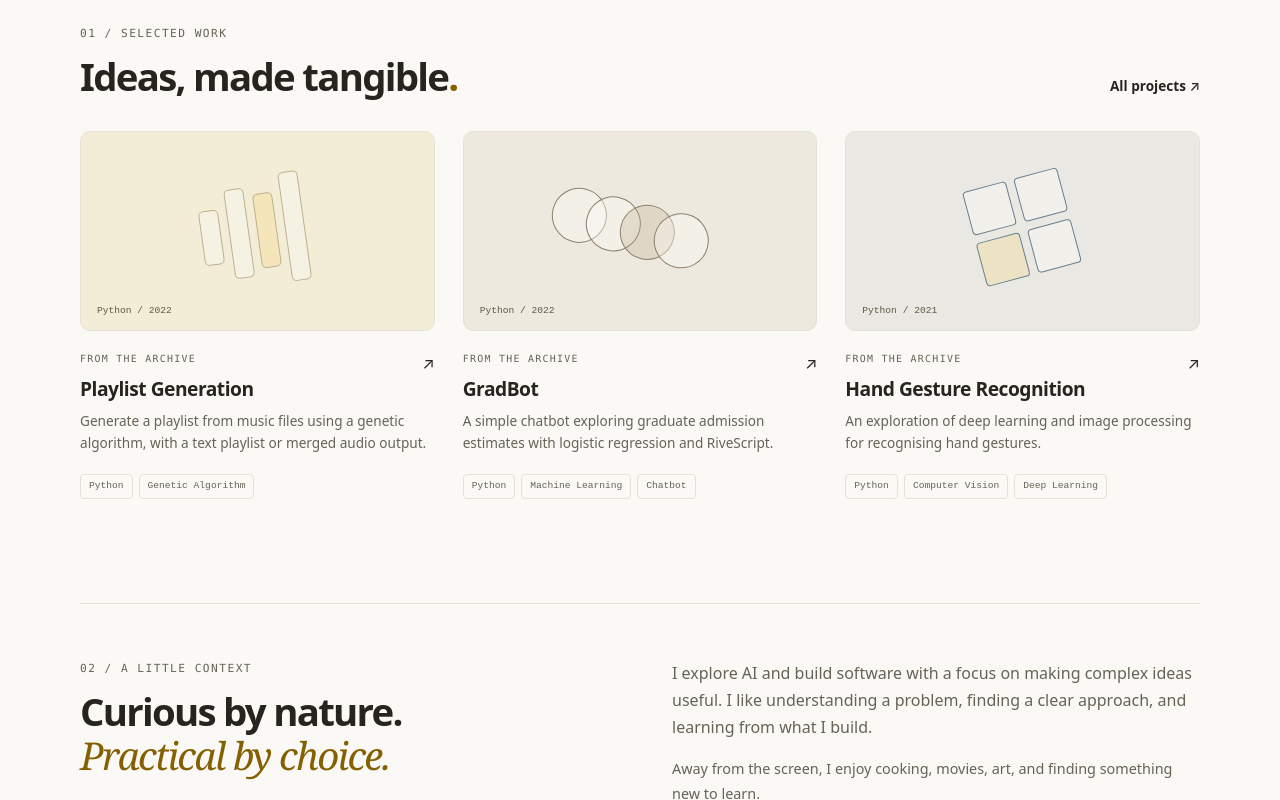
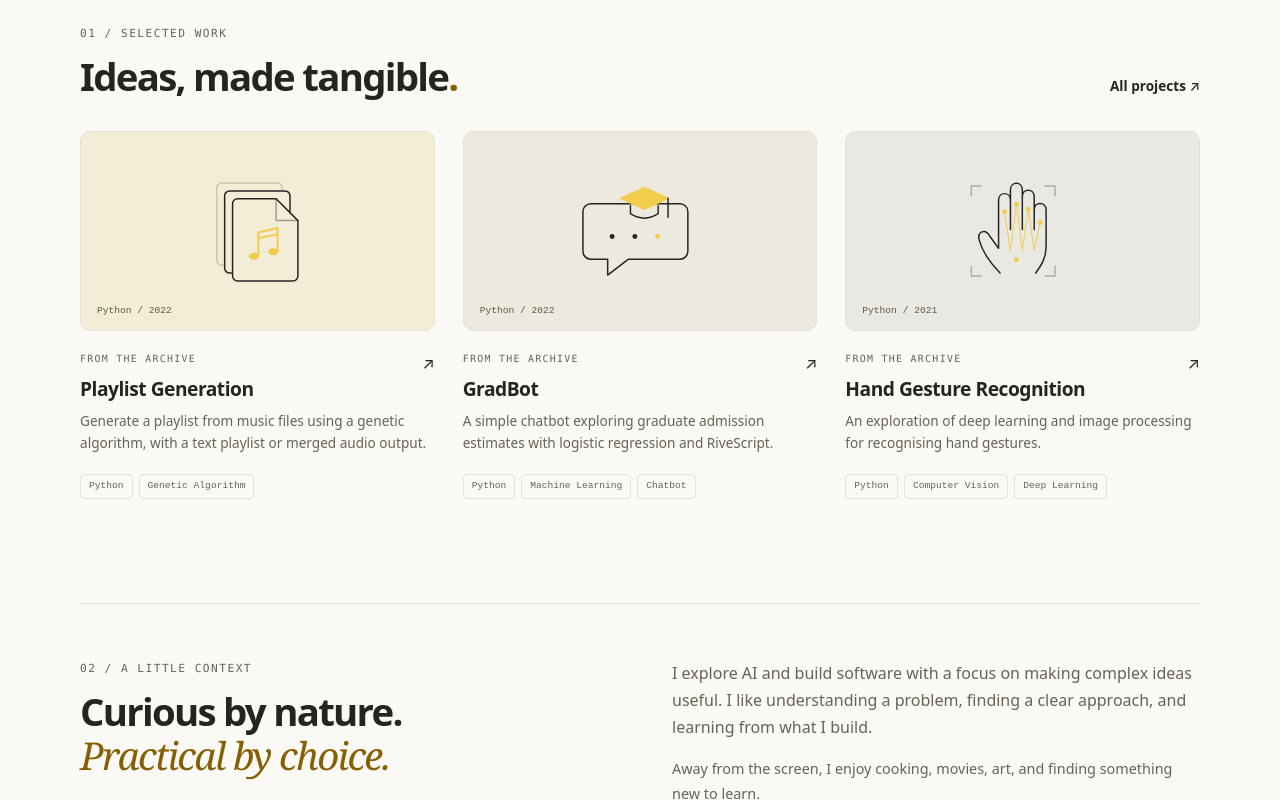
Before and after one commit to ani-poroorkara/ani-poroorkara.github.io, an Astro site: page / in a window 1280 px wide. Shown: the part 790-1590 px from the top of the page. Built offline with nearby package versions, Linux system fonts and the light colour scheme; Astro itself is replaced by a stand-in of ours; some packages are replaced by stand-ins of ours.

Commit message:
Refine portfolio project artwork and navigation

```diff
--- a/src/components/Navigation.astro
+++ b/src/components/Navigation.astro
@@ -1,6 +1,6 @@
 ---
 import { site } from '../lib/data';
-const links = [['/', 'Home'], ['/projects/', 'Projects'], ['/blog/', 'Blog'], ['/resume/', 'Résumé']];
+const links = [['/', 'Home'], ['/blog/', 'Blog'], ['/resume/', 'Résumé']];
 const current = Astro.url.pathname;
 ---
 <a class="skip-link" href="#main">Skip to content</a>
--- a/src/components/ProjectCard.astro
+++ b/src/components/ProjectCard.astro
@@ -1,11 +1,12 @@
 ---
 import type { CollectionEntry } from 'astro:content';
+import ProjectGraphic from './ProjectGraphic.astro';
 interface Props { entry: CollectionEntry<'projects'>; index?: number; }
 const { entry, index = 0 } = Astro.props;
 ---
 <article class="project-card">
   <a href={`/projects/${entry.id}/`} class={`project-art art-${index % 3}`} tabindex="-1" aria-hidden="true">
-    {entry.data.cover ? <img src={entry.data.cover} alt="" loading="lazy" width="640" height="400" /> : <div class={`diagram diagram-${index % 3}`}><span></span><span></span><span></span><span></span><i></i></div>}
+    {entry.data.cover ? <img src={entry.data.cover} alt="" loading="lazy" width="640" height="400" /> : <ProjectGraphic id={entry.id} title={entry.data.title} />}
     <span class="art-label">{entry.data.tags[0] || 'Software'} / {entry.data.published.slice(0, 4)}</span>
   </a>
   <div class="card-top"><span class="eyebrow">{entry.data.status === 'archived' ? 'From the archive' : entry.data.status === 'experiment' ? 'Experiment' : 'Project'}</span><span aria-hidden="true">↗</span></div>
--- /dev/null
+++ b/src/components/ProjectGraphic.astro
@@ -0,0 +1,52 @@
+---
+interface Props { id: string; title: string; }
+const { id, title } = Astro.props;
+---
+<svg class="project-graphic" viewBox="0 0 640 400" fill="none" xmlns="http://www.w3.org/2000/svg" role="img" aria-label={title}>
+  <g stroke="currentColor" stroke-width="3" stroke-linecap="round" stroke-linejoin="round">
+    {id === 'playlist-generation' ? <>
+      <rect x="238" y="103" width="132" height="166" rx="10" opacity=".2" />
+      <rect x="254" y="119" width="132" height="166" rx="10" fill="var(--art)" />
+      <path d="M280 135h78l44 44v112a10 10 0 0 1-10 10H280a10 10 0 0 1-10-10V145a10 10 0 0 1 10-10Z" fill="var(--art)" />
+      <path d="M358 135v44h44" opacity=".4" />
+      <path d="M322 250v-47l39-9v47m-39-26 39-9" stroke="var(--accent-fill)" stroke-width="4" />
+      <ellipse cx="313" cy="251" rx="10" ry="7" fill="var(--accent-fill)" stroke="none" />
+      <ellipse cx="352" cy="242" rx="10" ry="7" fill="var(--accent-fill)" stroke="none" />
+    </> : id === 'gradbot' ? <>
+      <path d="M220 145h180a16 16 0 0 1 16 16v80a16 16 0 0 1-16 16h-104l-42 32v-32h-34a16 16 0 0 1-16-16v-80a16 16 0 0 1 16-16Z" />
+      <path d="m280 134 48-22 48 22-48 22-48-22Z" fill="var(--accent-fill)" stroke="var(--accent-fill)" />
+      <path d="M300 149v16q28 18 56 0v-16M376 134v38" />
+      <circle cx="263" cy="211" r="5" fill="currentColor" stroke="none" />
+      <circle cx="309" cy="211" r="5" fill="currentColor" stroke="none" />
+      <circle cx="355" cy="211" r="5" fill="var(--accent-fill)" stroke="none" />
+    </> : id === 'hand-gesture-recognition' ? <>
+      <path d="M275 285c-23-24-36-44-42-66-5-18 12-25 21-9l18 25V138c0-18 24-18 24 0v59-80c0-18 24-18 24 0v80-66c0-18 24-18 24 0v66-40c0-17 24-17 24 0v76c0 24-13 41-21 52" />
+      <path d="M217 129v-20h20m129 0h20v20m0 142v20h-20m-129 0h-20v-20" opacity=".3" />
+      <path d="m284 161 12 79 12-94 12 94 12-84 12 84 12-57" stroke="var(--accent-fill)" stroke-width="2" />
+      {[ [284,161],[308,146],[332,156],[356,183],[308,258] ].map(([cx,cy])=><circle {cx} {cy} r="5" fill="var(--accent-fill)" stroke="none" />)}
+    </> : id === 'decision-tree-classifier' ? <>
+      <path d="M320 133v43H240v44m80-44h80v44M240 244v22h-44v24m44-24h44v24m116-46v22h-44v24m44-24h44v24" opacity=".65" />
+      <rect x="305" y="103" width="30" height="30" rx="5" fill="var(--accent-fill)" stroke="none" />
+      {[240,400].map(cx=><circle {cx} cy="232" r="12" />)}
+      {[196,284,356,444].map((x,i)=><rect x={x-10} y="290" width="20" height="20" rx="4" fill={i===1?'var(--accent-fill)':'var(--art)'} stroke={i===1?'var(--accent-fill)':'currentColor'} />)}
+    </> : id === 'random-forest-classifier' ? <>
+      {[224,320,416].map((x,i)=><g>
+        <path d={`M${x} 125v28m-24 26v-26h48v26M${x} 220v35h${320-x}v35`} opacity=".4" />
+        <circle cx={x} cy="115" r="10" fill={i===1?'var(--accent-fill)':'var(--art)'} stroke={i===1?'var(--accent-fill)':'currentColor'} />
+        <rect x={x-33} y="179" width="18" height="18" rx="3" />
+        <rect x={x+15} y="179" width="18" height="18" rx="3" />
+        <path d={`m${x-24} 197 24 23 24-23`} opacity=".4" />
+      </g>)}
+      <circle cx="320" cy="300" r="14" fill="var(--accent-fill)" stroke="none" />
+    </> : id === 'predicting-hatred-tweets' ? <>
+      <path d="M215 131h125a12 12 0 0 1 12 12v88a12 12 0 0 1-12 12h-74l-31 25v-25h-20a12 12 0 0 1-12-12v-88a12 12 0 0 1 12-12Z" />
+      <path d="M231 165h91m-91 23h63m-63 23h42" opacity=".35" />
+      <path d="m357 194 60 0m-13-13 13 13-13 13" />
+      <rect x="377" y="232" width="44" height="44" rx="10" fill="var(--accent-fill)" stroke="none" />
+      <path d="m389 254 7 7 13-15" stroke="var(--bg)" />
+    </> : <><path d="m290 169-31 31 31 31m60-62 31 31-31 31m-21-72-18 82" /></>}
+  </g>
+</svg>
+<style>
+  .project-graphic { display:block; width:100%; height:100%; color:var(--ink); }
+</style>
--- a/src/pages/index.astro
+++ b/src/pages/index.astro
@@ -10,7 +10,7 @@ const posts = (await getPublicPosts()).slice(0, 3);
 ---
 <BaseLayout title="Anirudh Poroorkara — AI-first thinking" description={site.seoDescription} canonicalPath="/">
   <section class="hero" id="landing">
-    <div class="hero-copy"><p class="eyebrow"><span class="status-dot"></span> Anirudh Poroorkara / Engineer & explorer</p><h1>Complex problems.<br /><span class="serif">Simple answers.</span></h1><p class="hero-description">{site.headline} I build, experiment, and share what I learn along the way.</p><div class="hero-actions"><a class="button" href="/projects/">Explore my work <span aria-hidden="true">↗</span></a><a class="text-link" href="/blog/">Read my notes →</a></div><div class="hero-footnote"><span>AI & machine learning</span><span>Software</span><span>Curiosity</span></div></div>
+    <div class="hero-copy"><p class="eyebrow"><span class="status-dot"></span> Anirudh Poroorkara / Engineer & explorer</p><h1>Complex problems.<br /><span class="serif">Simple answers.</span></h1><p class="hero-description">{site.headline} I build, experiment, and share what I learn along the way.</p><div class="hero-actions"><a class="button" href={site.socials.find(social => social.label === 'LinkedIn')?.url}>Explore my work <span aria-hidden="true">↗</span></a><a class="text-link" href="/blog/">Read my notes →</a></div><div class="hero-footnote"><span>AI & machine learning</span><span>Software</span><span>Curiosity</span></div></div>
     <div class="hero-illustration"><div class="hero-visual" aria-hidden="true"><div class="visual-grid"></div><div class="signal signal-a"></div><div class="signal signal-b"></div><div class="signal signal-c"></div><div class="signal signal-d"></div><div class="clarity-node"><span>many possibilities</span><strong>one clear path<span>↗</span></strong><div class="node-lines"><i></i><i></i><i></i></div><small>think · build · simplify</small></div><span class="visual-caption">From complexity to clarity.</span></div><div class="hero-motion"><MotionControl /></div></div>
   </section>
   <section class="work-section section" id="projects"><div class="section-heading"><div><p class="eyebrow">01 / Selected work</p><h2>Ideas, made tangible<span class="accent">.</span></h2></div><a class="text-link" href="/projects/">All projects ↗</a></div><div class="project-grid">{projects.map((entry, index) => <ProjectCard {entry} {index} />)}</div>{!projects.length && <p class="empty-state">Selected projects are on their way.</p>}</section>
--- a/src/pages/projects/[id].astro
+++ b/src/pages/projects/[id].astro
@@ -1,6 +1,7 @@
 ---
 import { render, type CollectionEntry } from 'astro:content';
 import ArticleLayout from '../../layouts/ArticleLayout.astro';
+import ProjectGraphic from '../../components/ProjectGraphic.astro';
 import { getPublicProjects } from '../../lib/content/queries';
 export async function getStaticPaths() { return (await getPublicProjects()).map(entry => ({ params: { id: entry.id }, props: { entry } })); }
 interface Props { entry: CollectionEntry<'projects'>; }
@@ -9,6 +10,7 @@ const { Content } = await render(entry);
 ---
 <ArticleLayout title={entry.data.title} description={entry.data.summary} canonicalPath={`/projects/${entry.id}/`} published={entry.data.published} updated={entry.data.updated} image={entry.data.cover} kind="Project">
   <div class="project-links">{entry.data.repository && <a class="button" href={entry.data.repository}>View source <span aria-hidden="true">↗</span></a>}{entry.data.demo && <a class="button secondary" href={entry.data.demo}>Try the project ↗</a>}</div>
-  {entry.data.cover && <img src={entry.data.cover} alt={entry.data.coverAlt} width="1200" height="750" />}
+  {entry.data.cover ? <img src={entry.data.cover} alt={entry.data.coverAlt} width="1200" height="750" /> : <div class="project-detail-graphic"><ProjectGraphic id={entry.id} title={entry.data.title} /></div>}
   <Content />
 </ArticleLayout>
+<style>.project-detail-graphic { aspect-ratio: 8 / 5; background:var(--art); border:1px solid var(--border); border-radius:12px; margin-bottom:32px; }</style>
--- a/src/styles/global.css
+++ b/src/styles/global.css
@@ -62,6 +62,7 @@ a:hover { color: var(--accent); } .button:hover { color: var(--button-ink); back
 .project-card { min-width: 0; }
 .project-art { height: 200px; display: grid; place-items: center; position: relative; overflow: hidden; border: 1px solid var(--border); border-radius: 10px; background: var(--art); margin-bottom: 20px; }
 .project-art img { width: 100%; height: 100%; object-fit: cover; }
+.project-art:has(img) .art-label { color: #fff; background: #191a1dcc; padding: 6px 9px; border-radius: 4px; backdrop-filter: blur(8px); }
 .art-1 { background: var(--art-warm); } .art-2 { background: var(--art-cool); }
 .art-label { position: absolute; bottom: 14px; left: 16px; font: .6rem ui-monospace, monospace; color: var(--diagram-ink); }
 .diagram { display: flex; gap: 8px; position: relative; align-items: center; transform: rotate(-8deg); }
```
Also changed, not shown: docs/content/project-artwork.md (added, +5 -0 lines), src/content/projects/decision-tree-classifier.md (line endings or trailing spaces), src/content/projects/gradbot.md (line endings or trailing spaces), src/content/projects/hand-gesture-recognition.md (line endings or trailing spaces), src/content/projects/playlist-generation.md (line endings or trailing spaces), src/content/projects/predicting-hatred-tweets.md (line endings or trailing spaces), src/content/projects/random-forest-classifier.md (line endings or trailing spaces).
